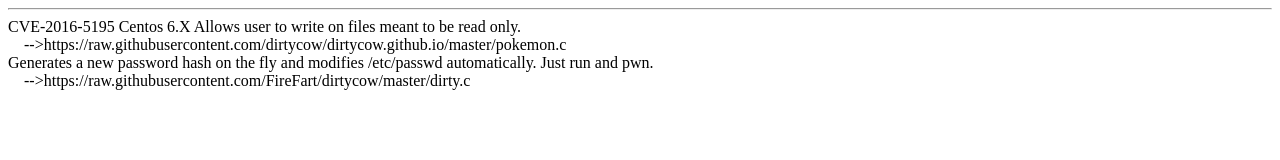
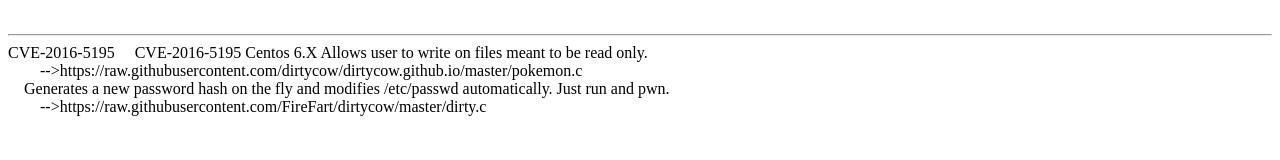
Before and after one commit to Kolaris/Kolaris.github.io, a plain HTML site: page index.html in a window 1280 px wide. Drawn offline with Linux system fonts and the light colour scheme.

Commit message:
DirtyCowVulnPOC

```diff
--- a/index.html
+++ b/index.html
@@ -1,10 +1,11 @@
 <html>
 <title>...Record...</title>
 <body>
-	<p><hr>
-	CVE-2016-5195 Centos 6.X Allows user to write on files meant to be read only.</br>
-	&emsp;-->https://raw.githubusercontent.com/dirtycow/dirtycow.github.io/master/pokemon.c</br>
-	Generates a new password hash on the fly and modifies /etc/passwd automatically. Just run and pwn.</br>
-	&emsp;-->https://raw.githubusercontent.com/FireFart/dirtycow/master/dirty.c
+	</br><hr>
+CVE-2016-5195
+	&emsp;CVE-2016-5195 Centos 6.X Allows user to write on files meant to be read only.</br>
+	&emsp;&emsp;-->https://raw.githubusercontent.com/dirtycow/dirtycow.github.io/master/pokemon.c</br>
+	&emsp;Generates a new password hash on the fly and modifies /etc/passwd automatically. Just run and pwn.</br>
+	&emsp;&emsp;-->https://raw.githubusercontent.com/FireFart/dirtycow/master/dirty.c
 </body>
 </html>
```
